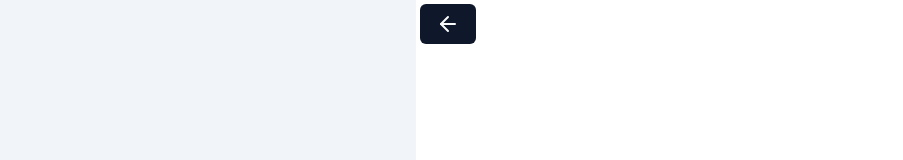
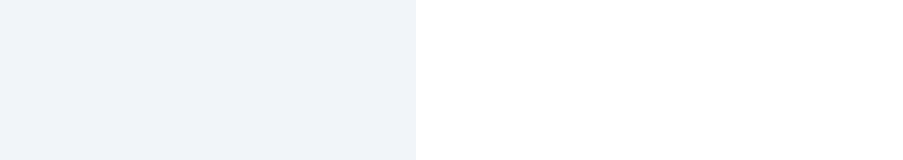
Before and after one commit to iKagnana/AP2-Taskies, a React (Vite) app: page /connexion in a window 1280 px wide. Shown: the top 160 px of the page, without its empty margins (180-1083 px from the left). Built offline with nearby package versions, Linux system fonts and the light colour scheme.

Commit message:
fix: cleaning useless view

```diff
--- a/src/App.tsx
+++ b/src/App.tsx
@@ -1,8 +1,7 @@
-import {BrowserRouter as Router, Routes, Route} from "react-router-dom";
+import {BrowserRouter as Router, Routes, Route, Navigate} from "react-router-dom";
 import './App.css'
 
 //components
-import ChoosePole from "./views/ChoosePole.tsx";
 import Login from "./views/Login.tsx";
 
 function App() {
@@ -11,8 +10,10 @@ function App() {
     <>
       <Router>
           <Routes>
-              <Route path="/" element={<ChoosePole/>}/>
-              <Route path="/connexion" element={<Login/>}/>
+              <Route path={"/"}>
+                  <Route index element={<Navigate to={"/connexion"} replace/>}/>
+                  <Route path="/connexion" element={<Login/>}/>
+              </Route>
           </Routes>
       </Router>
     </>
--- a/src/views/ChoosePole.tsx
+++ /dev/null
@@ -1,30 +0,0 @@
-import { useContext} from "react";
-import {AppContext} from "../utils/context.tsx";
-import PoleCard from "../components/ui/card/PoleCard.tsx";
-
-//data
-import {poles} from "../utils/data.ts";
-
-const ChoosePole = () => {
-    const {state, dispatch} = useContext(AppContext)
-
-    const setPole = (pole: string) => {
-        console.log("click")
-        console.log("pole", pole)
-        console.log({...state, pole: pole})
-        dispatch({...state, pole : pole})
-    }
-
-    return (
-        <div className={"flex flex-col justify-center h-screen"}>
-            <h1 className={"mb-5 text-xl"}>Choisissez votre pôle</h1>
-            <div id="card-container" className={"flex justify-evenly flex-wrap"}>
-                {poles.map((pole, index) => (
-                    <PoleCard key={index} title={pole.name} image={pole.img} setPole={setPole}/>
-                ))}
-            </div>
-        </div>
-    )
-}
-
-export default ChoosePole
--- a/src/views/Login.tsx
+++ b/src/views/Login.tsx
@@ -1,9 +1,7 @@
 import {useContext} from "react";
 import {useNavigate} from "react-router-dom";
-import {Button} from "../@/components/ui/button.tsx";
 import {AppContext} from "../utils/context.tsx";
 import LoginForm from "../components/form/LoginForm.tsx";
-import {ArrowLeft} from "lucide-react"
 
 const Login = () => {
     const {state} = useContext(AppContext)
@@ -17,10 +15,7 @@ const Login = () => {
                         <h1 className={"text-3xl"}>Connectez vous à votre espace</h1>
                         <span>Espace {state.pole}</span>
                 </div>
-                <div id="form-container" className="flex flex-col items-center justify-center w-2/3 relative">
-                    <div className={"absolute top-0 p-1 left-0"}>
-                        <Button onClick={() => navigate("/")}><ArrowLeft/></Button>
-                    </div>
+                <div id="form-container" className="flex flex-col items-center justify-center w-2/3 ">
                     <div className={"flex flex-col items-center mb-5"}>
                         <h1 className={"text-3xl"}>Taskies</h1>
                         <span className={"text-secondary-foreground"}>By GSB</span>
```
